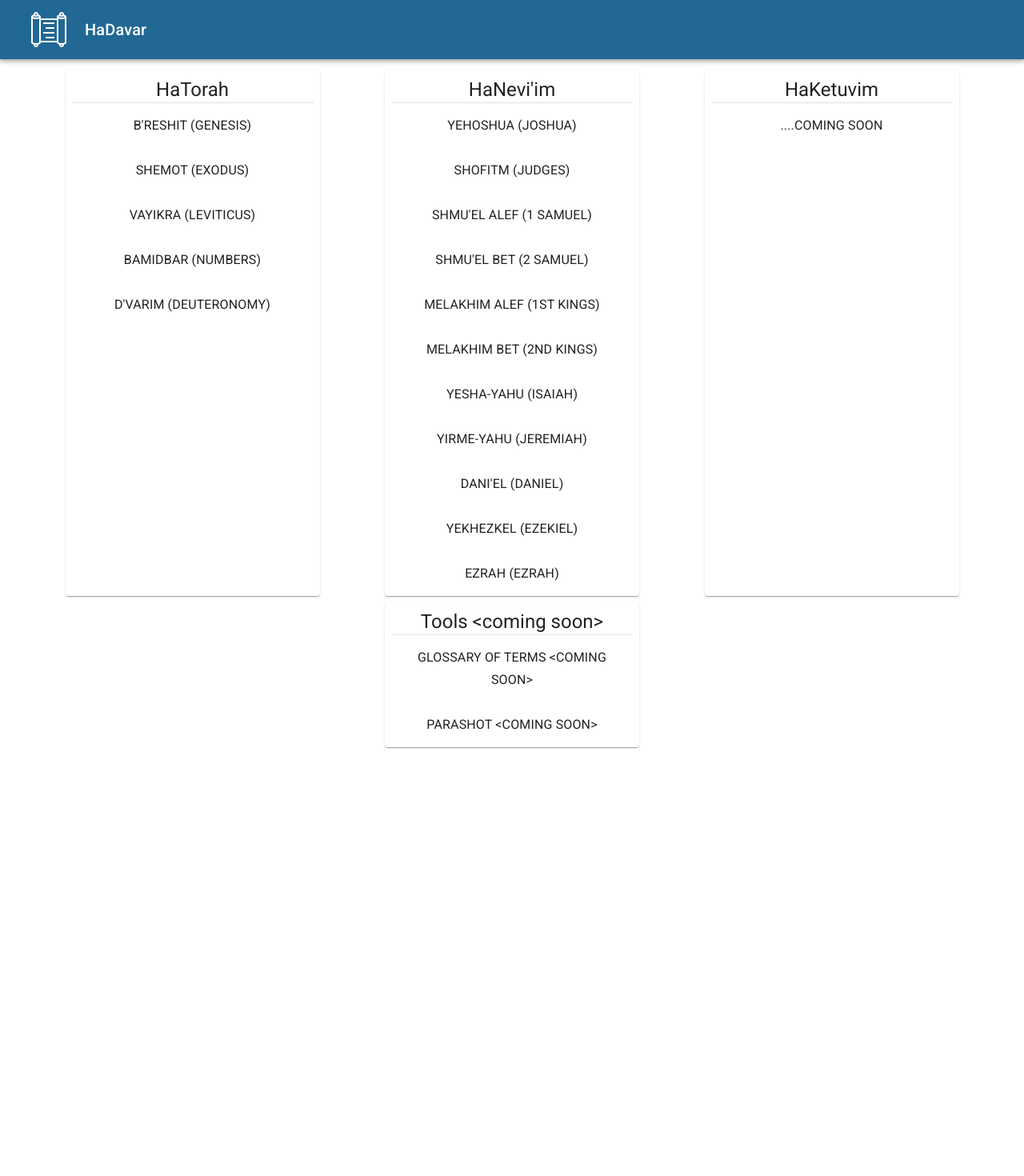
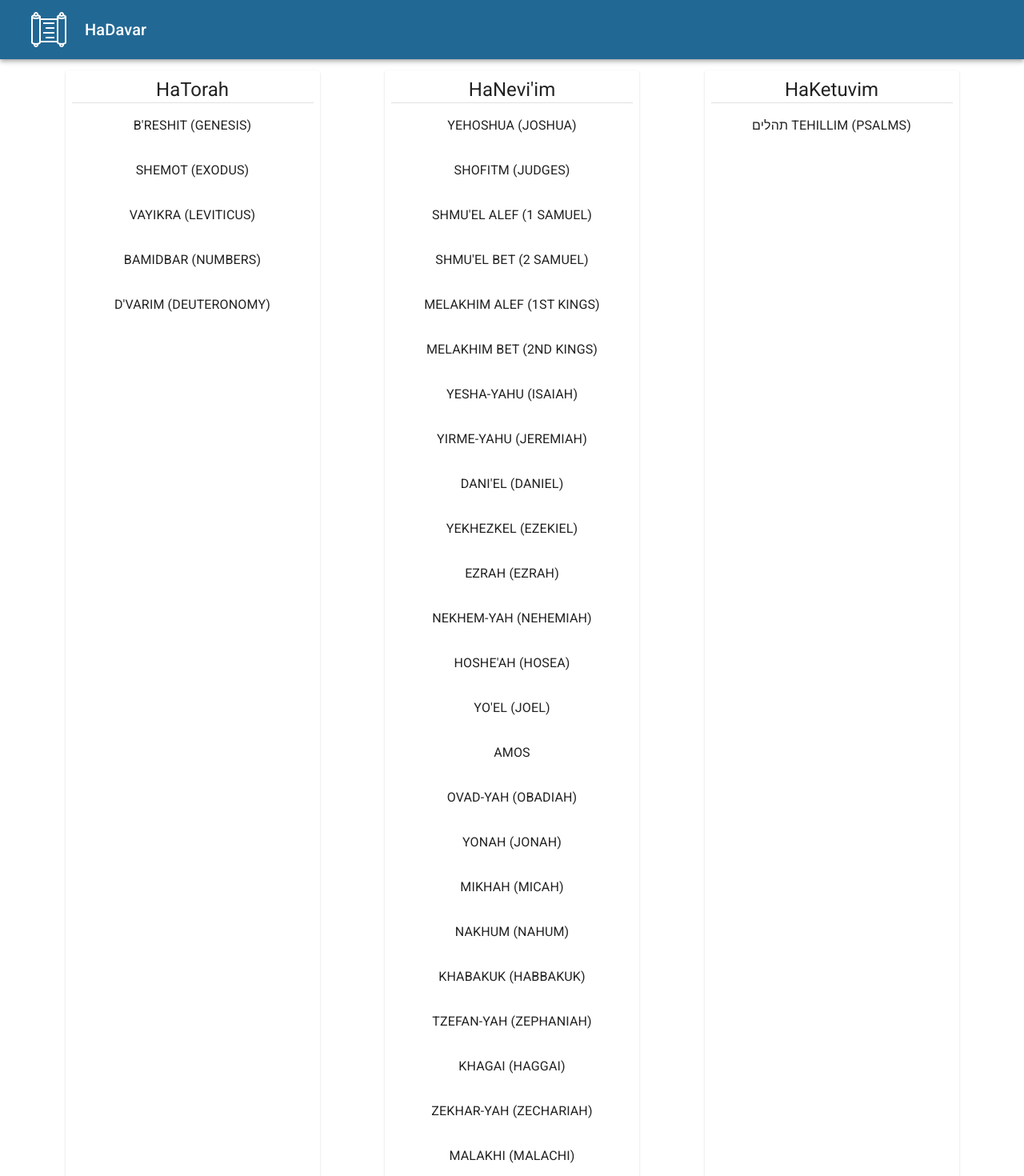
Before and after one commit to aflansburg/hadavar, a Next.js app: page / in a window 1280 px wide. Shown: the top 1470 px of the page at 80% size. Before the commit the page ends 942 px from the top, so only its background shows below. Built offline with nearby package versions, Linux system fonts and the light colour scheme.

Commit message:
Prophets and Psalms done

```diff
--- a/src/Dashboard/Cards.js
+++ b/src/Dashboard/Cards.js
@@ -74,12 +74,7 @@ export function HaKetuvim() {
       <Typography variant="h5">HaKetuvim</Typography>
       <Divider style={{ marginBottom: 8 }} />
       <Grid item container spacing={2}>
-        <Grid item xs={12}>
-          <Button>
-            <Typography variant="subtitle1">....Coming Soon</Typography>
-          </Button>
-        </Grid>
-        {/* {HaKetuvim.map((book, index) => {
+        {HaKetuvim.map((book, index) => {
           // adding 5 to index to get to Writings, probably not ideal - need to rethink
           const bookIndex = index + 29;
           return (
@@ -91,7 +86,7 @@ export function HaKetuvim() {
               </Link>
             </Grid>
           );
-        })} */}
+        })}
       </Grid>
     </Grid>
   );
--- a/src/books.json
+++ b/src/books.json
@@ -45,9 +45,80 @@
       "name": "Ezrah (Ezrah)",
       "slug": "ezrah",
       "length": 10
+    },
+    {
+      "name": "Nekhem-Yah (Nehemiah)",
+      "slug": "nekhem-yah",
+      "length": 13
+    },
+    {
+      "name": "Hoshe'ah (Hosea)",
+      "slug": "hoshe_ah",
+      "length": 14
+    },
+    {
+      "name": "Yo'el (Joel)",
+      "slug": "yo_el",
+      "length": 4
+    },
+    {
+      "name": "Amos",
+      "slug": "Amos",
+      "length": 9
+    },
+    {
+      "name": "Ovad-Yah (Obadiah)",
+      "slug": "ovad-yah",
+      "length": 1
+    },
+    {
+      "name": "Yonah (Jonah)",
+      "slug": "yonah",
+      "length": 4
+    },
+    {
+      "name": "Mikhah (Micah)",
+      "slug": "mikhah",
+      "length": 7
+    },
+    {
+      "name": "Nakhum (Nahum)",
+      "slug": "nakhum",
+      "length": 3
+    },
+    {
+      "name": "Khabakuk (Habbakuk)",
+      "slug": "khabakuk",
+      "length": 3
+    },
+    {
+      "name": "Tzefan-Yah (Zephaniah)",
+      "slug": "tzefan-yah",
+      "length": 3
+    },
+    {
+      "name": "Khagai (Haggai)",
+      "slug": "khagai",
+      "length": 3
+    },
+    {
+      "name": "Zekhar-Yah (Zechariah)",
+      "slug": "zekhar-Yah",
+      "length": 14
+    },
+    {
+      "name": "Malakhi (Malachi)",
+      "slug": "malakhi",
+      "length": 3
     }
   ],
-  "HaKetuvim": [],
+  "HaKetuvim": [
+    {
+      "name": "תהלים Tehillim (Psalms)",
+      "slug": "tehillim",
+      "length": 150
+    }
+  ],
   "AllBooks": [
     { "name": "B'reshit", "slug": "breshit", "length": 50 },
     { "name": "Shemot", "slug": "shemot", "length": 40 },
@@ -92,6 +163,76 @@
       "name": "Ezrah",
       "slug": "ezrah",
       "length": 10
+    },
+    {
+      "name": "Nekhem-Yah",
+      "slug": "nekhem-yah",
+      "length": 13
+    },
+    {
+      "name": "Hoshe'ah",
+      "slug": "hoshe_ah",
+      "length": 14
+    },
+    {
+      "name": "Yo'el",
+      "slug": "yo_el",
+      "length": 4
+    },
+    {
+      "name": "Amos",
+      "slug": "Amos",
+      "length": 9
+    },
+    {
+      "name": "Ovad-Yah",
+      "slug": "ovad-yah",
+      "length": 1
+    },
+    {
+      "name": "Yonah",
+      "slug": "yonah",
+      "length": 4
+    },
+    {
+      "name": "Mikhah",
+      "slug": "mikhah",
+      "length": 7
+    },
+    {
+      "name": "Nakhum",
+      "slug": "Nakhum",
+      "length": 3
+    },
+    {
+      "name": "Khabakuk",
+      "slug": "khabakuk",
+      "length": 3
+    },
+    {
+      "name": "Tzefan-Yah",
+      "slug": "tzefan-yah",
+      "length": 3
+    },
+    {
+      "name": "Khagai",
+      "slug": "khagai",
+      "length": 3
+    },
+    {
+      "name": "Zekhar-Yah",
+      "slug": "zekhar-Yah",
+      "length": 14
+    },
+    {
+      "name": "Malakhi",
+      "slug": "malakhi",
+      "length": 3
+    },
+    {
+      "name": "תהלים Tehillim",
+      "slug": "tehillim",
+      "length": 150
     }
   ]
 }
```
